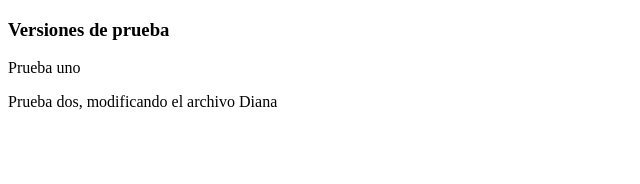
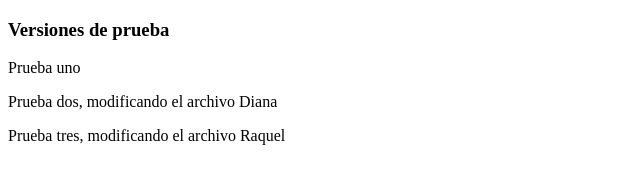
Before and after one commit to RaquelGlez/Pull-R2, a plain HTML site: page index.html in a window 1280 px wide. Shown: the whole page, without its empty margins (0-640 px from the left). Drawn offline with Linux system fonts and the light colour scheme.

Commit message:
Agregando un parrafo-prueba 3

```diff
--- a/index.html
+++ b/index.html
@@ -8,5 +8,6 @@
     <h3>Versiones de prueba</h3>
     <p>Prueba uno</p>
     <p>Prueba dos, modificando el archivo Diana</p>
+    <p>Prueba tres, modificando el archivo Raquel</p>
   </body>
 </html>
```
